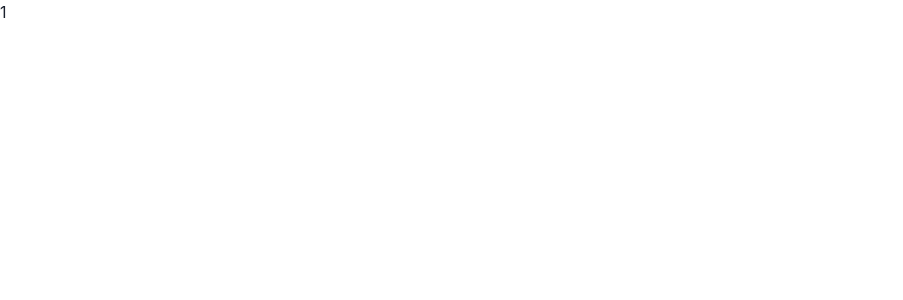
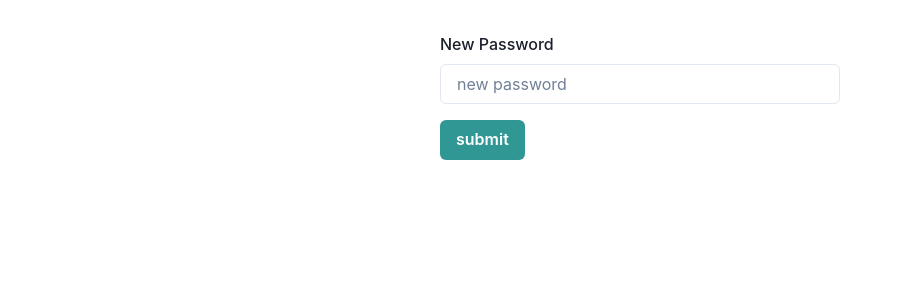
Before and after one commit to osigie/miniReddit, a Next.js app in the folder client/: page /change-password/1 in a window 1280 px wide. Shown: the top 300 px of the page, without its empty margins (0-903 px from the left). Built offline with nearby package versions, Linux system fonts and the light colour scheme.

Commit message:
created form for change password

```diff
--- a/client/src/pages/change-password/[token].tsx
+++ b/client/src/pages/change-password/[token].tsx
@@ -1,12 +1,58 @@
+import { Button } from "@chakra-ui/react";
+import { Formik, Form } from "formik";
+import { Box } from "framer-motion";
 import { NextPage } from "next";
+import router from "next/router";
 import React from "react";
+import InputField from "../../components/InputField";
+import Wrapper from "../../components/Wrapper";
+import { errorConverter } from "../../utils/errorConverter";
+import login from "../login";
 
 type Props = {
   token: string;
 };
 
 const changePassword: NextPage<{ token: string }> = ({ token }: Props) => {
-  return <div>{token}</div>;
+  return (
+    <Formik
+      initialValues={{ newPassword: "" }}
+      onSubmit={async (values, { setErrors }) => {
+        // const response = await login({
+        //   password: values.password,
+        //   usernameOrEmail: values.usernameOrEmail,
+        // });
+        // if (response.data?.login.errors) {
+        //   setErrors(errorConverter(response.data.login.errors));
+        // } else if (response.data?.login.user) {
+        //   // login
+        //   router.push("/");
+        // }
+      }}
+    >
+      {({ isSubmitting }) => (
+        <Wrapper varaint={"small"}>
+          <Form>
+            <InputField
+              name="newPassword"
+              label="New Password"
+              placeholder="new password"
+              type="password"
+            />
+
+            <Button
+              type="submit"
+              isLoading={isSubmitting}
+              colorScheme="teal"
+              mt={4}
+            >
+              submit
+            </Button>
+          </Form>
+        </Wrapper>
+      )}
+    </Formik>
+  );
 };
 
 changePassword.getInitialProps = ({ query }) => {
```
Also changed, not shown: 3 other files (tests, documents, lock files or other folders).
